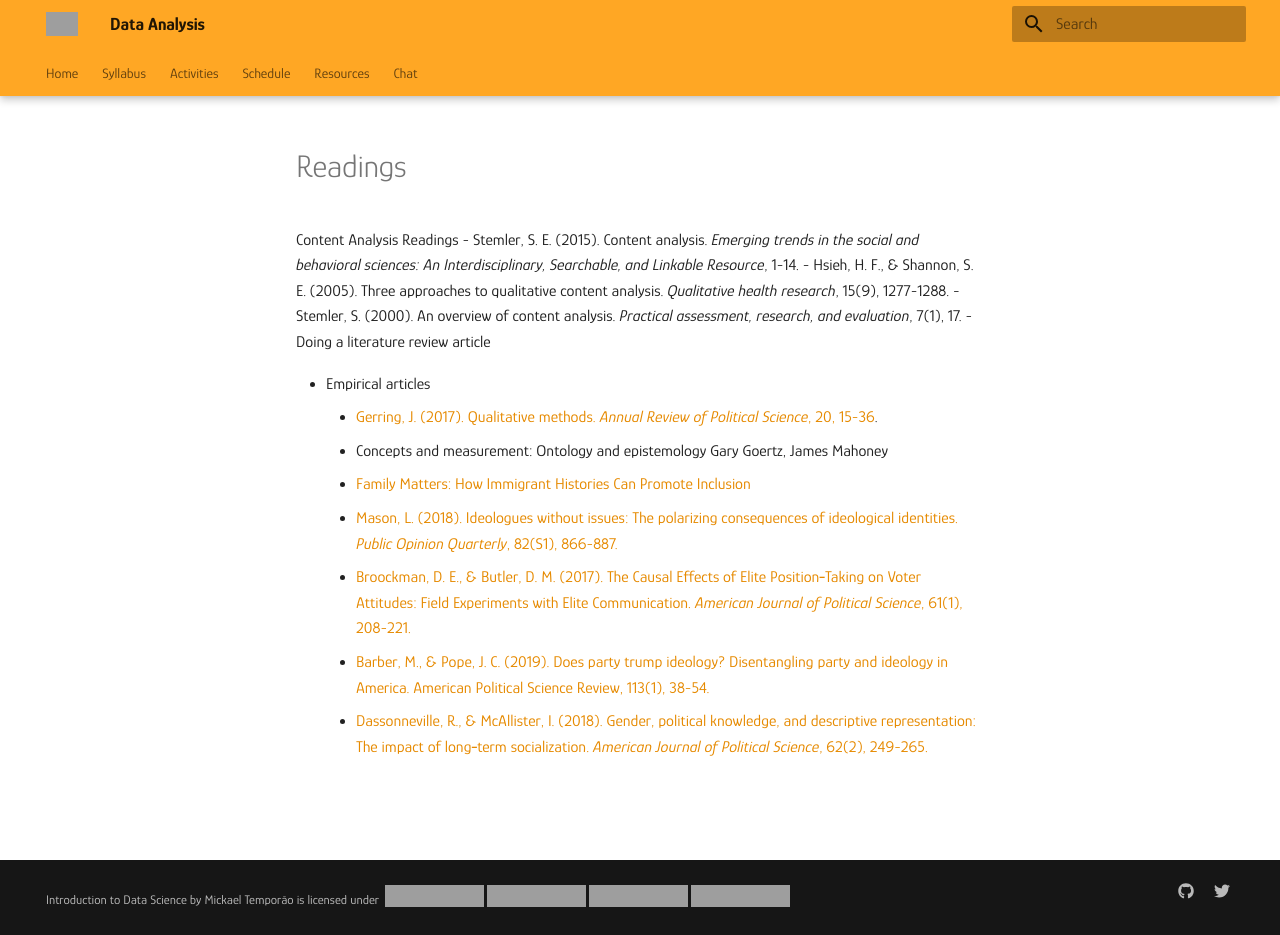
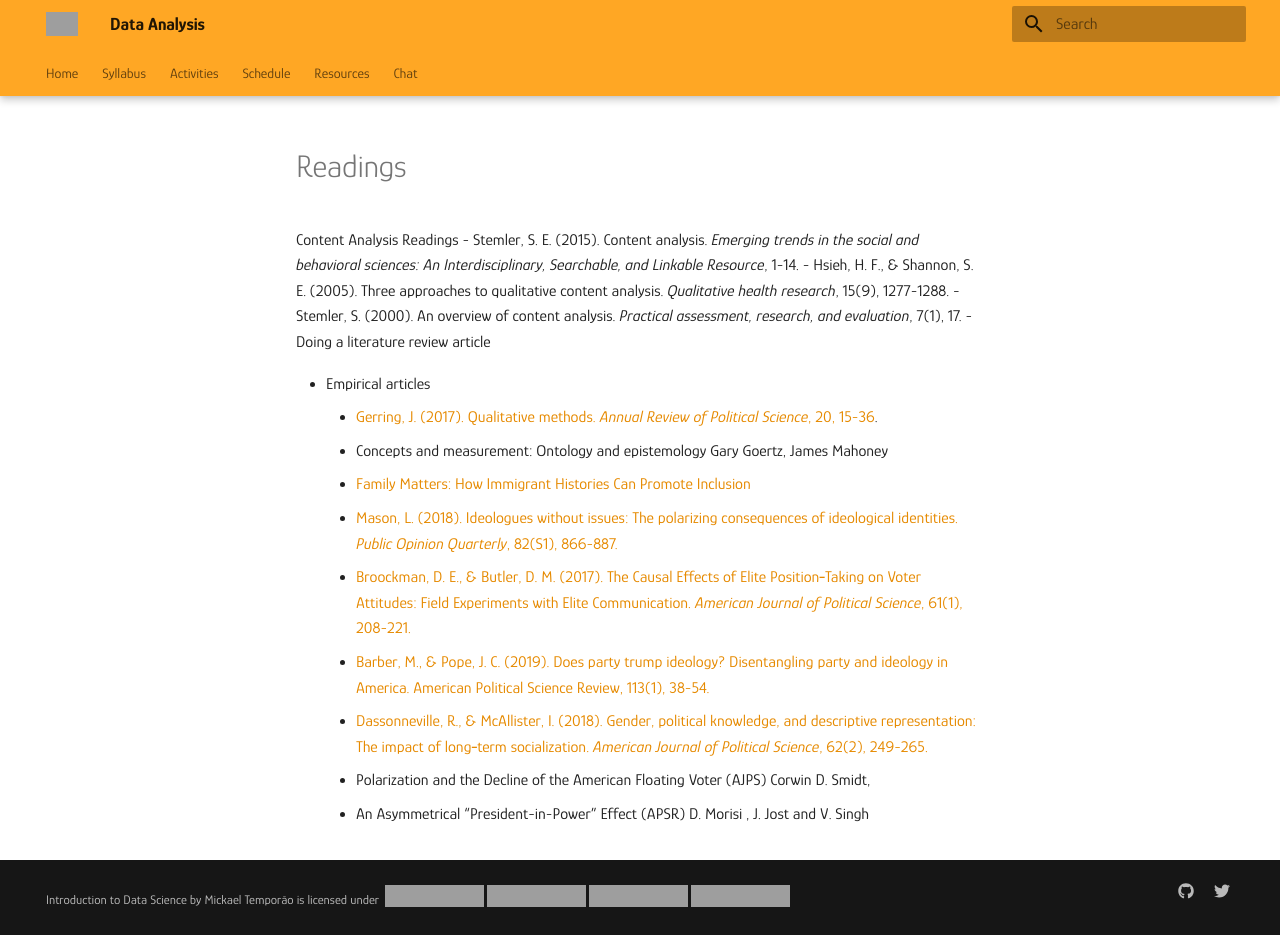
Before and after one commit to mickaeltemporao/data-analysis, an MkDocs documentation site: the page built from docs/readings.md, in a window 1280 px wide and 935 px high, cut to the strip 0-935 px from the top of the window. Built offline with MkDocs 1.6.1 and Material for MkDocs 9.7.7, drawn with Linux system fonts in a browser that asks for light colours; grey boxes are pictures that could not be loaded.

Commit message:
add readings

```diff
--- a/docs/readings.md
+++ b/docs/readings.md
@@ -12,3 +12,5 @@ Content Analysis Readings
     - [Broockman, D. E., & Butler, D. M. (2017). The Causal Effects of Elite Position‐Taking on Voter Attitudes: Field Experiments with Elite Communication. *American Journal of Political Science*, 61(1), 208-221.](https://onlinelibrary.wiley.com/doi/10.1111/ajps.12243)
     - [Barber, M., & Pope, J. C. (2019). Does party trump ideology? Disentangling party and ideology in America. American Political Science Review, 113(1), 38-54.](https://www.cambridge.org/core/journals/american-political-science-review/article/abs/does-party-trump-ideology-disentangling-party-and-ideology-in-america/B5BAD0AE947BD3CF18D51D399263C8D3)
     - [Dassonneville, R., & McAllister, I. (2018). Gender, political knowledge, and descriptive representation: The impact of long‐term socialization. *American Journal of Political Science*, 62(2), 249-265.](https://onlinelibrary.wiley.com/doi/full/10.1111/ajps.12353?casa_token=tlAw257HPaYAAAAA%3AS1xclhUDJ-Fp7qYb9qCVW_WRBb8lMltfTKpC8UTPSosAovXYGDF2HE75gmHNUFjF528w2K-l7pX0WVk)
+    - Polarization and the Decline of the American Floating Voter (AJPS) Corwin D. Smidt,
+    - An Asymmetrical “President-in-Power” Effect (APSR) D. Morisi , J. Jost and V. Singh
```
